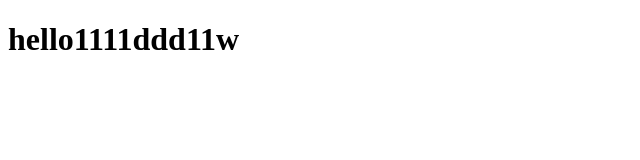
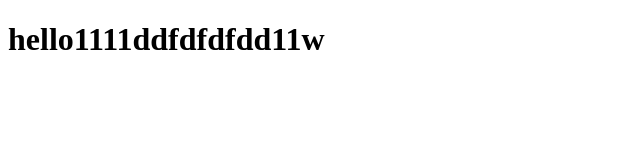
Before and after one commit to emfldlem/emfldlem, a plain HTML site: page index.html in a window 1280 px wide. Shown: the whole page, without its empty margins (0-640 px from the left). Drawn offline with Linux system fonts and the light colour scheme.

Commit message:
develop test

```diff
--- a/index.html
+++ b/index.html
@@ -5,7 +5,7 @@
 </head>
 <body>
 
-<h1>hello1111ddd11w</h1>
+<h1>hello1111ddfdfdfdd11w</h1>
 
 </body>
 </html>
```
